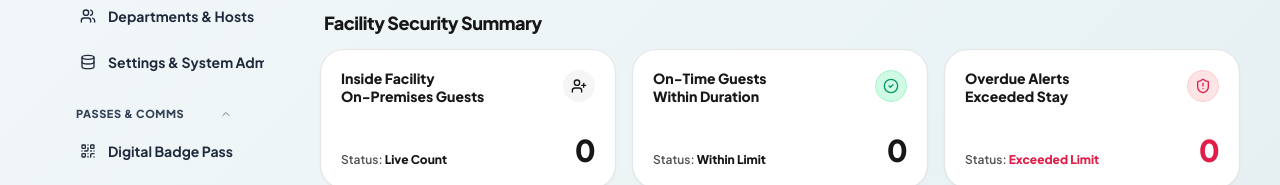
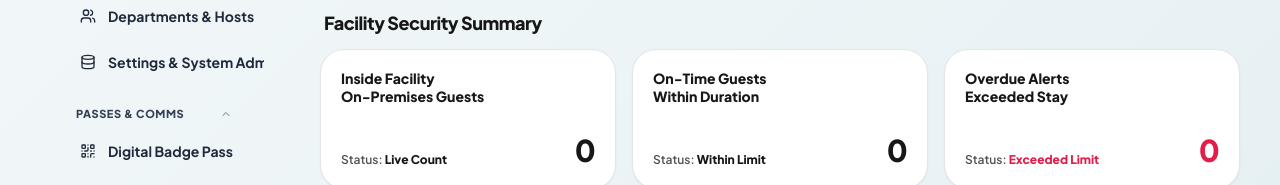
Before and after one commit to VickkiMars/vsms, a React (Vite) app: page / in a window 1280 px wide. Shown: the part 357-542 px from the top of the page. Built offline with nearby package versions, Linux system fonts and the light colour scheme; no server answers.

Commit message:
fix(ui/cards): remove all SVG icons and buttons from facility summary cards

```diff
--- a/src/views/LiveTrackerView.jsx
+++ b/src/views/LiveTrackerView.jsx
@@ -217,20 +217,12 @@ export const LiveTrackerView = () => {
         {/* 3 Summary Cards Grid */}
         <div className="grid grid-cols-1 md:grid-cols-3 gap-4">
 
-          {/* Card 1: Active Guests */}
+          {/* Card 1: On-Premises Guests */}
           <div className="bg-white dark:bg-neutral-900 text-neutral-900 dark:text-white rounded-3xl p-5 flex flex-col justify-between min-h-[140px] shadow-sm border border-neutral-200 dark:border-neutral-800">
             <div className="flex items-start justify-between">
               <span className="text-sm font-extrabold block leading-tight text-neutral-900 dark:text-white">
                 Inside Facility<br />On-Premises Guests
               </span>
-              <button
-                type="button"
-                onClick={() => setIsCheckInOpen(true)}
-                className="w-8 h-8 rounded-full bg-neutral-100 dark:bg-neutral-800 text-neutral-900 dark:text-white hover:bg-neutral-200 dark:hover:bg-neutral-700 flex items-center justify-center text-xs transition"
-                title="Register Guest"
-              >
-                <UserPlus className="w-4 h-4" />
-              </button>
             </div>
 
             <div className="flex items-end justify-between mt-4">
@@ -249,9 +241,6 @@ export const LiveTrackerView = () => {
               <span className="text-sm font-extrabold block leading-tight text-neutral-900 dark:text-white">
                 On-Time Guests<br />Within Duration
               </span>
-              <div className="w-8 h-8 rounded-full bg-emerald-100 dark:bg-emerald-950/60 text-emerald-600 dark:text-emerald-400 flex items-center justify-center border border-emerald-200 dark:border-emerald-800/80">
-                <CheckCircle2 className="w-4 h-4" />
-              </div>
             </div>
 
             <div className="flex items-end justify-between mt-4">
@@ -270,9 +259,6 @@ export const LiveTrackerView = () => {
               <span className="text-sm font-extrabold block leading-tight text-neutral-900 dark:text-white">
                 Overdue Alerts<br />Exceeded Stay
               </span>
-              <div className="w-8 h-8 rounded-full bg-rose-100 dark:bg-rose-950/60 text-rose-600 dark:text-rose-400 flex items-center justify-center border border-rose-200 dark:border-rose-800/80">
-                <ShieldAlert className="w-4 h-4" />
-              </div>
             </div>
 
             <div className="flex items-end justify-between mt-4">
```
